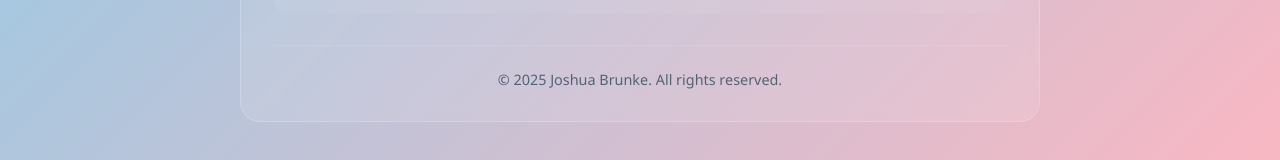
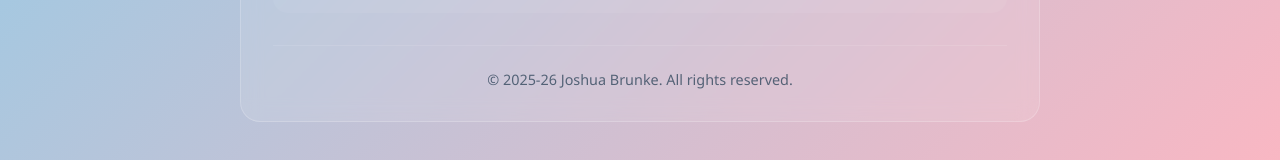
Before and after one commit to Lygaios/Focus-Terrace, a Vue app: page /imprint in a window 1280 px wide. Shown: the part 537-697 px from the top of the page. Built offline with nearby package versions, Linux system fonts and the light colour scheme.

Commit message:
Updated copyright date for new year

```diff
--- a/src/views/Home.vue
+++ b/src/views/Home.vue
@@ -2,7 +2,7 @@
   <div class="home">
     <div class="hero-section">
       <h2>Welcome to Focus Terrace</h2>
-      <p>Your peaceful space for focused productivity</p>
+      <p>Stay a while and focus</p>
     </div>
 
     <div class="main-content">
--- a/src/views/Imprint.vue
+++ b/src/views/Imprint.vue
@@ -21,7 +21,7 @@
       </div>
 
       <div class="footer-info">
-        <p>© 2025 Joshua Brunke. All rights reserved.</p>
+        <p>© 2025-26 Joshua Brunke. All rights reserved.</p>
       </div>
     </div>
   </div>
--- a/src/views/Privacy.vue
+++ b/src/views/Privacy.vue
@@ -165,7 +165,7 @@
       </div>
 
       <div class="footer-info">
-        <p>© 2025 Joshua Brunke. All rights reserved.</p>
+        <p>© 2025-26 Joshua Brunke. All rights reserved.</p>
       </div>
     </div>
   </div>
```
